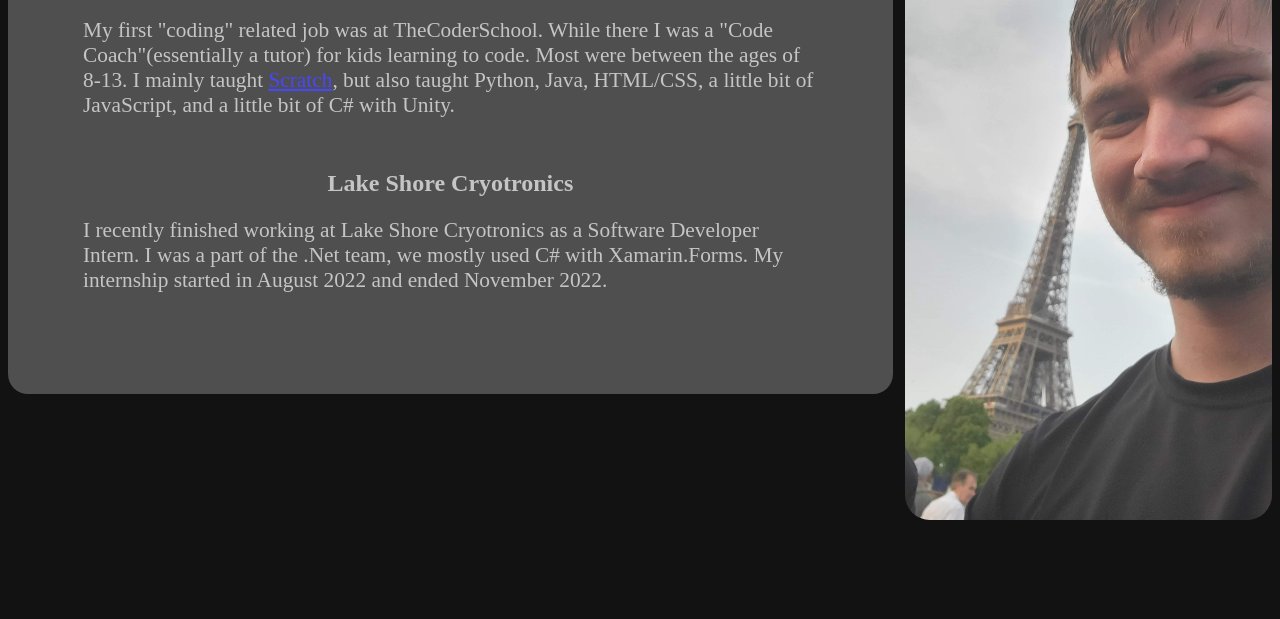
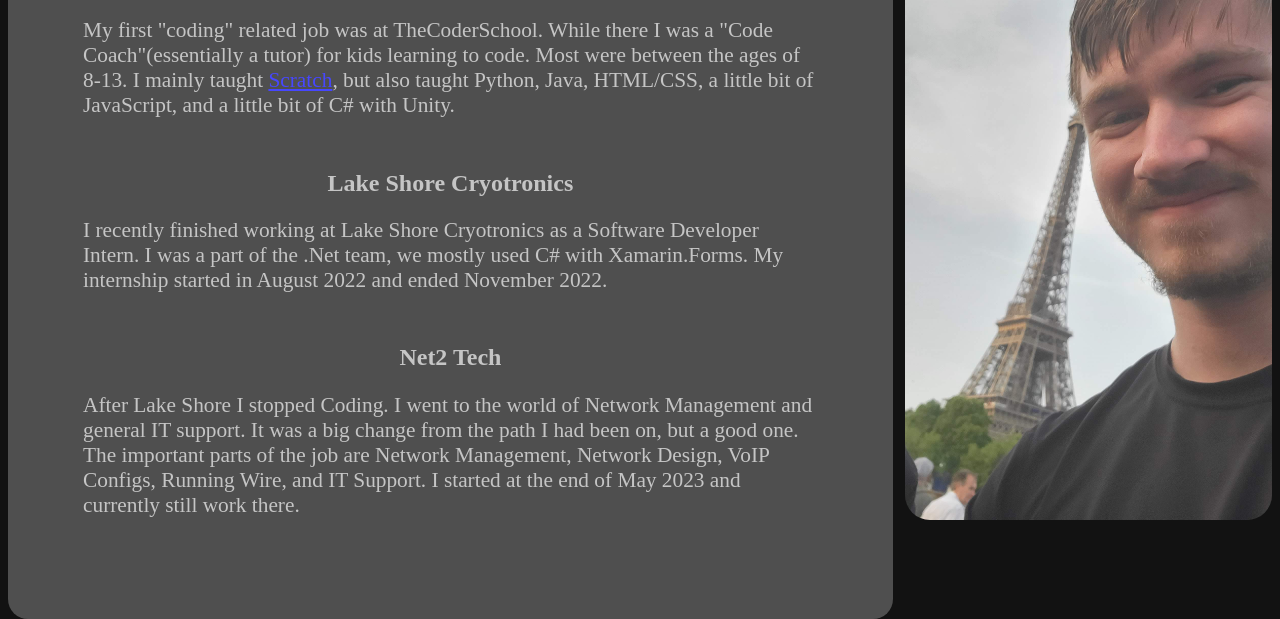
Before and after one commit to Matt4g/Portfolio, a plain HTML site: page public/work.html in a window 1280 px wide. Shown: the part 343-962 px from the top of the page. Before the commit the page ends 863 px from the top, so only its background shows below. Drawn offline with nearby package versions, Linux system fonts and the light colour scheme.

Commit message:
Add Net2Tech stuff

```diff
--- a/public/work.html
+++ b/public/work.html
@@ -20,6 +20,8 @@
         <p class="textBox" id="experience">My first <bold>"coding"</bold> related job was at TheCoderSchool. While there I was a "Code Coach"(essentially a tutor) for kids learning to code. Most were between the ages of 8-13. I mainly taught <a href="https://scratch.mit.edu" target="blank">Scratch</a>, but also taught Python, Java, HTML/CSS, a little bit of JavaScript, and a little bit of C# with Unity.</p>
         <h2 id="h1">Lake Shore Cryotronics</h2>
         <p class="textBox" id="experience">I recently finished working at Lake Shore Cryotronics as a Software Developer Intern. I was a part of the .Net team, we mostly used C# with Xamarin.Forms. My internship started in August 2022 and ended November 2022.</p>
+        <h2 id="h1">Net2 Tech</h2>
+        <p class="textBox" id="experience">After Lake Shore I stopped Coding. I went to the world of Network Management and general IT support. It was a big change from the path I had been on, but a good one. The important parts of the job are Network Management, Network Design, VoIP Configs, Running Wire, and IT Support. I started at the end of May 2023 and currently still work there.</p>
     </div>
     </body>
 </html>
```
